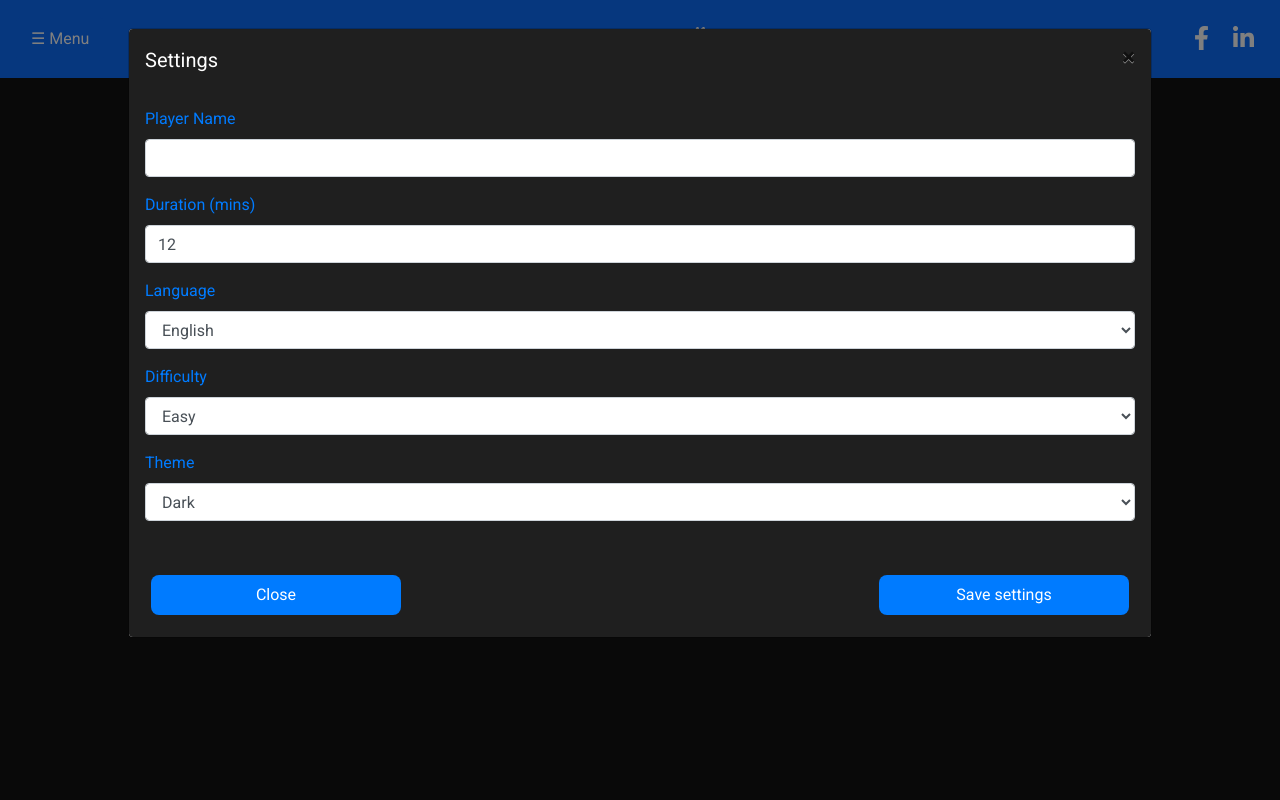
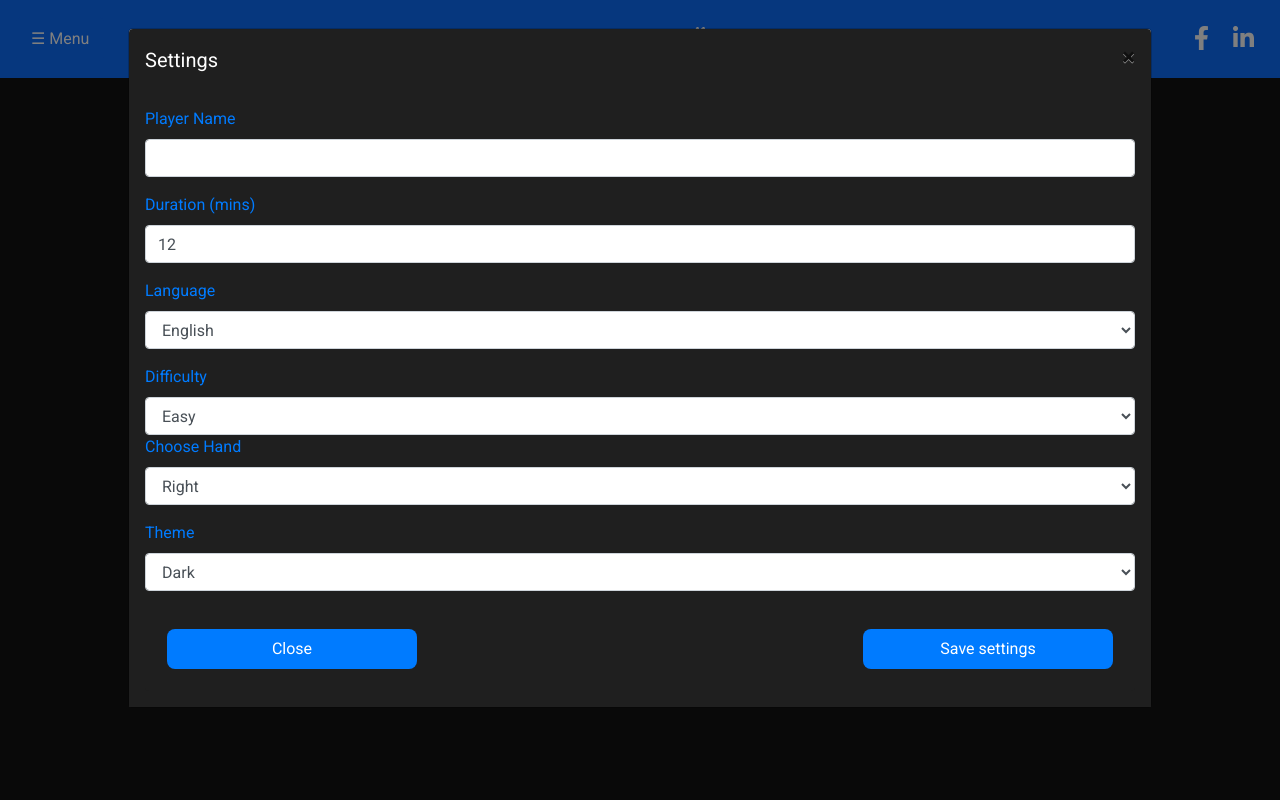
Before and after one commit to KoloNaukowe-RAI/PSL-Alphabet-Recognition-App, a Django app: page / in a window 1280 px wide, after a click on "Settings". Run offline with Django 5.2, Linux system fonts and the light colour scheme; some libraries are stand-ins or nearby versions.

Commit message:
Added setting to change hands

```diff
--- a/kalambury_app/static/js/home.js
+++ b/kalambury_app/static/js/home.js
@@ -9,6 +9,11 @@ let theme = 'dark';
 if (localStorage.getItem("theme") === null) {
     localStorage.setItem("theme", theme);
 }
+let hand = 'right';
+if (localStorage.getItem("hand") === null) {
+    localStorage.setItem("hand", hand);
+}
+hand = localStorage.getItem("hand")
 theme = localStorage.getItem("theme")
 let difficulty = 'easy';
 if (localStorage.getItem("difficulty") === null) {
@@ -19,6 +24,7 @@ document.getElementById('player-name').value = playerName
 document.getElementById('language-select').value = language
 document.getElementById('difficulty-select').value = difficulty
 document.getElementById('theme-select').value = theme
+document.getElementById('hand-select').value = hand
 
 document.getElementById('language-select').addEventListener('change', (event) => {
     language = event.target.value;
@@ -49,6 +55,7 @@ document.getElementById('save-settings-button').addEventListener('click', () =>
     playerName = document.getElementById('player-name').value;
     difficulty = document.getElementById('difficulty-select').value;
     theme = document.getElementById('theme-select').value;
+    hand = document.getElementById('hand-select').value;
     if (playerName.length > 15) {
         alert('Player name must be 15 characters or less.');
         return;
@@ -57,6 +64,7 @@ document.getElementById('save-settings-button').addEventListener('click', () =>
         localStorage.setItem('playerName', playerName);
         localStorage.setItem('difficulty', difficulty);
         localStorage.setItem('theme', theme);
+        localStorage.setItem('hand', hand);
         $('#settingsModal').modal('hide');
         showLoadingScreen();
         setTimeout(hideLoadingScreen, 2000);
@@ -108,6 +116,7 @@ document.getElementById('add-player-button').addEventListener('click', () => {
 });
 
 document.getElementById('back-button').addEventListener('click', () => {
+    document.getElementById('menu-open-button').display = 'block'
     document.getElementById('game-section').classList.add('hidden');
     document.getElementById('main-menu').classList.remove('hidden');
 });
@@ -124,7 +133,8 @@ document.getElementById('tutorial-button').addEventListener('click', () => {
 
 function startGame() {
     const duration = document.getElementById('duration').value;
-    fetch(`/start-game?player_name=${playerName}&language=${language}&difficulty=${difficulty}`)
+    document.getElementById('menu-open-button').display = 'none'
+    fetch(`/start-game?player_name=${playerName}&language=${language}&difficulty=${difficulty}&hand=${hand}`)
         .then(response => response.json())
         .then(data => {
             const randomImage = document.getElementById('word-image');
--- a/kalambury_app/static/json_translations/EN.json
+++ b/kalambury_app/static/json_translations/EN.json
@@ -72,5 +72,8 @@
     "paragraph-mirror":"In Polish Sign Language, signs can be performed using either the right or left hand. The examples on this page show signs performed with the right hand. Signs performed with the left hand are mirror images of the signs presented below.",
     "player-name-display":"Player: ",
     "recognized-letters":"Recognized Leters: ",
-    "score-display":"Score: "
+    "score-display":"Score: ",
+    "hand-left":"Left",
+    "hand-right":"Right",
+    "hand-label":"Choose Hand"
 }
--- a/kalambury_app/static/json_translations/PL.json
+++ b/kalambury_app/static/json_translations/PL.json
@@ -72,5 +72,8 @@
     "paragraph-mirror":"W polskim języku migowym znaki mogą być migane przy pomocy prawej lub lewej ręki. Przykłady zawarte na tej stronie pokazują znaki wykonane przy pomocy prawej ręki. Znaki migane lewą ręką są lustrzanym odbiciem znaków zaprezentowanych poniżej znaków.",
     "player-name-display":"Gracz: ",
     "recognized-letters":"Wykryte Znaki: ",
-    "score-display":"Wynik: "
+    "score-display":"Wynik: ",
+    "hand-left":"Lewa",
+    "hand-right":"Prawa",
+    "hand-label":"Wybór Ręki"
 }
--- a/kalambury_app/views.py
+++ b/kalambury_app/views.py
@@ -44,6 +44,7 @@ class StartGameView(View):
     def get(self, request):
         player_name = cache.get('player_name', 'Unknown')
         difficulty = request.GET.get('difficulty', 'easy')
+        handedness = request.GET.get('hand', 'Left')
         category, word, image_url = self.select_random_category_word_and_image(difficulty)
         cache.set('random_word', word)
 
@@ -56,6 +57,10 @@ class StartGameView(View):
         cache.set(f'score_{player_name}', 0)
         cache.set('letters_to_show', [])
         cache.set('shown_letters', [])
+        if handedness == 'left':
+            cache.set('handedness', "Right")
+        else:
+            cache.set('handedness', "Left")
         print("Game reset")
 
         return JsonResponse({'category': category, 'word': word, 'image_url': image_url, 'score': 0})
@@ -167,6 +172,7 @@ class LiveCameraFeedView(View):
             self.data_doubled.append(val)
             self.data_doubled.append(val)
         self.handedness = cache.get('handedness')
+        print(self.handedness)
         if not self.letters_to_show:
             self.data = []
             self.data_doubled = []
@@ -235,15 +241,18 @@ class LiveCameraFeedView(View):
     def process_frame(self, frame):
         self.get_cached_data()
         #print(self.letters_to_show)
+        #print(self.handedness)
         frame_rgb = cv2.cvtColor(frame, cv2.COLOR_BGR2RGB)
         results = mp_hands.process(frame_rgb)
         current_landmarks = []
-        print(results.multi_hand_landmarks)
+        #print(results.multi_hand_landmarks)
         if results.multi_hand_landmarks:
             for hand_landmarks, handedness in zip(results.multi_hand_landmarks, results.multi_handedness):
                 # Check if the hand matches the selected handedness
                 #print(self.handedness)
                 #print("in multi")
+                #print(handedness.classification[0].label)
+
                 if handedness.classification[0].label == self.handedness:
                     mp.solutions.drawing_utils.draw_landmarks(
                         frame,
--- a/templates/home.html
+++ b/templates/home.html
@@ -23,7 +23,7 @@
     <!-- Navbar -->
     <nav class="navbar navbar-expand-lg d-flex flex-row justify-content-between .align-content-md-end">
         <div class="p-0">
-            <button class="openbtn" onclick="openNav()">&#9776; Menu</button>
+            <button class="openbtn" onclick="openNav()" id = "menu-open-button">&#9776; Menu</button>
         </div>
         <div class="p-2">
             <a class="navbar-brand" href="#" id="navbar-brand">Kalambury<i class="fas fa-american-sign-language-interpreting"></i></a>
@@ -111,6 +111,12 @@
                                 <option value="medium" data-i18n="diff-med"></option>
                                 <option value="hard" data-i18n="diff-hard"></option>
                             </select>
+                            <div class="form-group">
+                                <label for="hand-select" id="hand-label" data-i18n="hand-label"></label>
+                                <select class="form-control" id="hand-select">
+                                    <option value="left" data-i18n="hand-left"></option>
+                                    <option value="right" data-i18n="hand-right"></option>
+                                </select>
                         </div>
                         <div class="form-group">
                             <label for="theme-select" id="theme-label" data-i18n="theme-label"></label>
```
